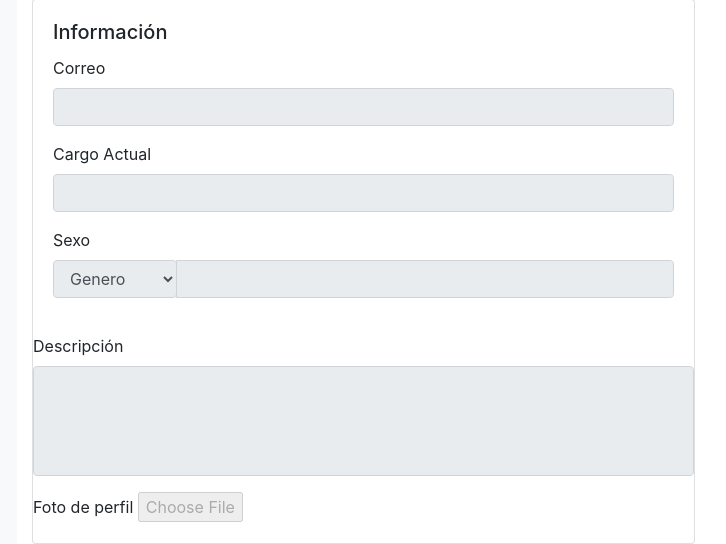
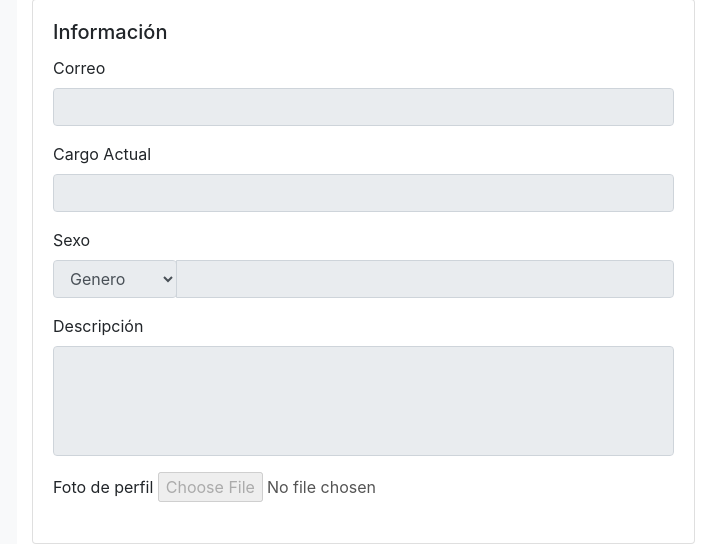
Before and after one commit to PS1115-Skala/tracker, a Django app: template trackerApp/templates/trackerApp/base_profile.html in a window 1280 px wide. Shown: the part 272-816 px from the top of the page, without its empty margins (223-949 px from the left). Run offline with Django 3.2, Linux system fonts and the light colour scheme; the template is opened without the code that fills it, so the values that code supplies are empty; some libraries are stand-ins or nearby versions.

Commit message:
Anadido texto al lado del boton de examinar

```diff
--- a/trackerApp/templates/trackerApp/base_profile.html
+++ b/trackerApp/templates/trackerApp/base_profile.html
@@ -48,16 +48,15 @@
 
                           <input type="text" class="form-control" readonly value="{{request.session.genre}}">
                         </div>
-                    </div>
+                      </div>
 
-                      </div>
                       <div class="form-group">
                       <label for="exampleInputDescription">Descripción</label>
-                      <textarea style="resize: none" type="text" class="form-control" rows="4" id="exampleInputDescription" name="formInputDescription" maxlength="200" readonly value="{{request.session.description}}"></textarea>
+                      <textarea style="resize: none" type="text" class="form-control" rows="4" readonly value="{request.session.description}}" id="exampleInputDescription" name="formInputDescription" maxlength="200" ></textarea>
                     </div>
                     <div class="form-group">
                     <label for="id_image">Foto de perfil</label>
-                    <input id="id_image" type="file" class="" name="image" readonly value="" accept=".jpg, .png, .jpeg" disabled style="color:transparent">
+                    <input id="id_image" type="file" class="hidden" name="image"  accept=".jpg, .png, .jpeg" disabled >
                   </div>
 
                     <button type="submit" id="button-save" class="btn btn-primary" hidden>Guardar</button>
```
